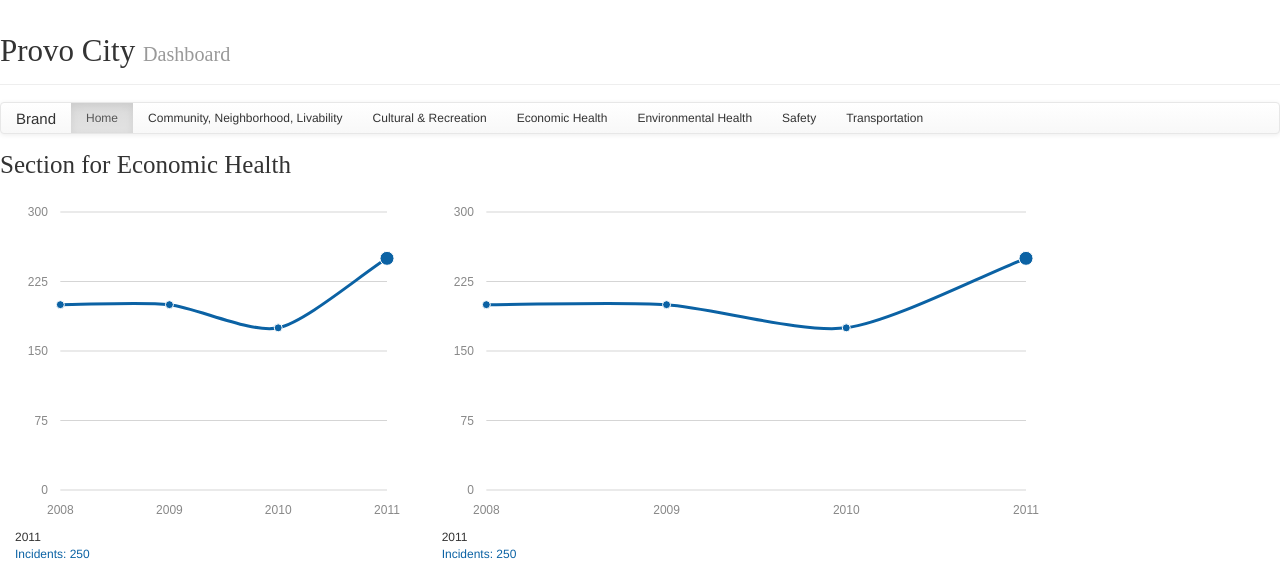
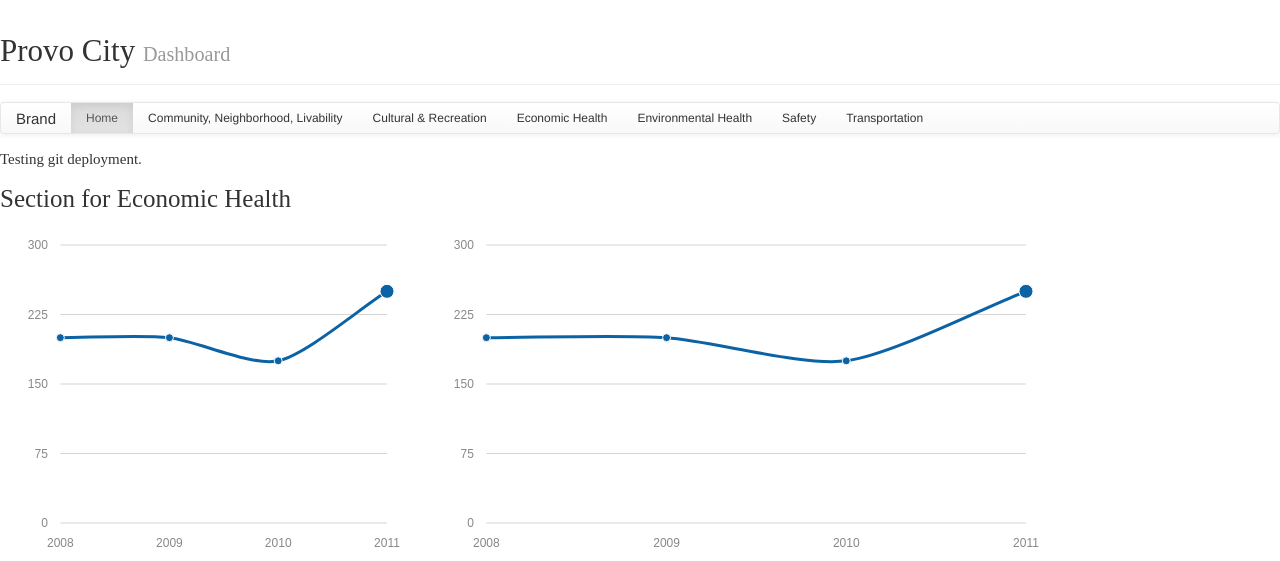
Before and after one commit to tlenhart/ProvoDashboard, a Django app: page /economic in a window 1280 px wide. Shown: the top 561 px of the page. Run offline with Django 3.2, Linux system fonts and the light colour scheme; some libraries are stand-ins or nearby versions.

Commit message:
Testing git based deployment.

```diff
--- a/templates/base.html
+++ b/templates/base.html
@@ -59,6 +59,7 @@
         </div>
 
         <div id="content">
+            <h4>Testing git deployment.</h4>
             {% block content %}
             <!-- Put the main work/graph area here... Maybe this will be in dashboard/graph.html -->
             {% endblock %}
```
